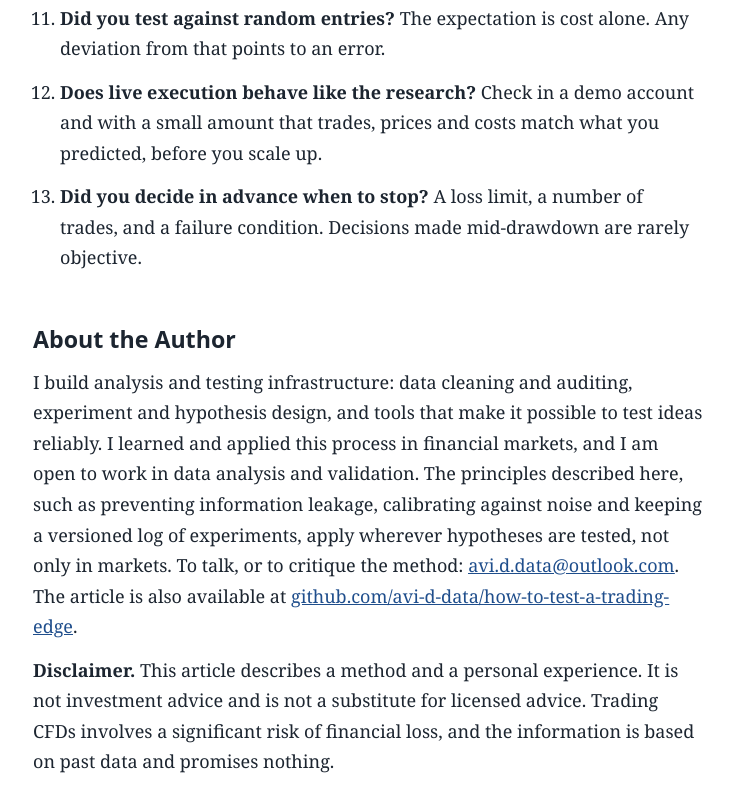
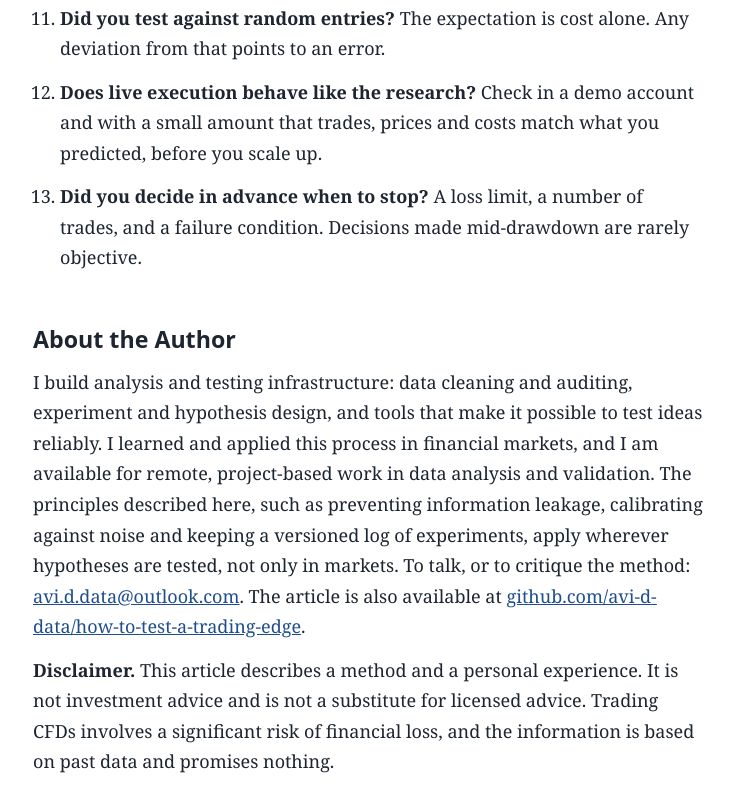
Before and after one commit to avi-d-data/how-to-test-a-trading-edge, a plain HTML site: page index.html in a window 1280 px wide. Shown: the part 11127-11938 px from the top of the page, without its empty margins (271-1005 px from the left). Drawn offline with Linux system fonts and the light colour scheme.

Commit message:
Update index.html

```diff
--- a/index.html
+++ b/index.html
@@ -125,7 +125,7 @@ a:focus-visible{outline:2px solid var(--acc);outline-offset:2px}
 <li><p><strong>Did you decide in advance when to stop?</strong> A loss limit, a number of trades, and a failure condition. Decisions made mid-drawdown are rarely objective.</p></li>
 </ol>
 <h1 id="about-the-author">About the Author</h1>
-<p>I build analysis and testing infrastructure: data cleaning and auditing, experiment and hypothesis design, and tools that make it possible to test ideas reliably. I learned and applied this process in financial markets, and I am open to work in data analysis and validation. The principles described here, such as preventing information leakage, calibrating against noise and keeping a versioned log of experiments, apply wherever hypotheses are tested, not only in markets. To talk, or to critique the method: <a href="mailto:avi.d.data@outlook.com"><u>avi.d.data@outlook.com</u></a>. The article is also available at <a href="https://github.com/avi-d-data/how-to-test-a-trading-edge"><u>github.com/avi-d-data/how-to-test-a-trading-edge</u></a>.</p>
+<p>I build analysis and testing infrastructure: data cleaning and auditing, experiment and hypothesis design, and tools that make it possible to test ideas reliably. I learned and applied this process in financial markets, and I am available for remote, project-based work in data analysis and validation. The principles described here, such as preventing information leakage, calibrating against noise and keeping a versioned log of experiments, apply wherever hypotheses are tested, not only in markets. To talk, or to critique the method: <a href="mailto:avi.d.data@outlook.com"><u>avi.d.data@outlook.com</u></a>. The article is also available at <a href="https://github.com/avi-d-data/how-to-test-a-trading-edge"><u>github.com/avi-d-data/how-to-test-a-trading-edge</u></a>.</p>
 <p><strong>Disclaimer.</strong> This article describes a method and a personal experience. It is not investment advice and is not a substitute for licensed advice. Trading CFDs involves a significant risk of financial loss, and the information is based on past data and promises nothing.</p>
 </article>
 </main>
```
